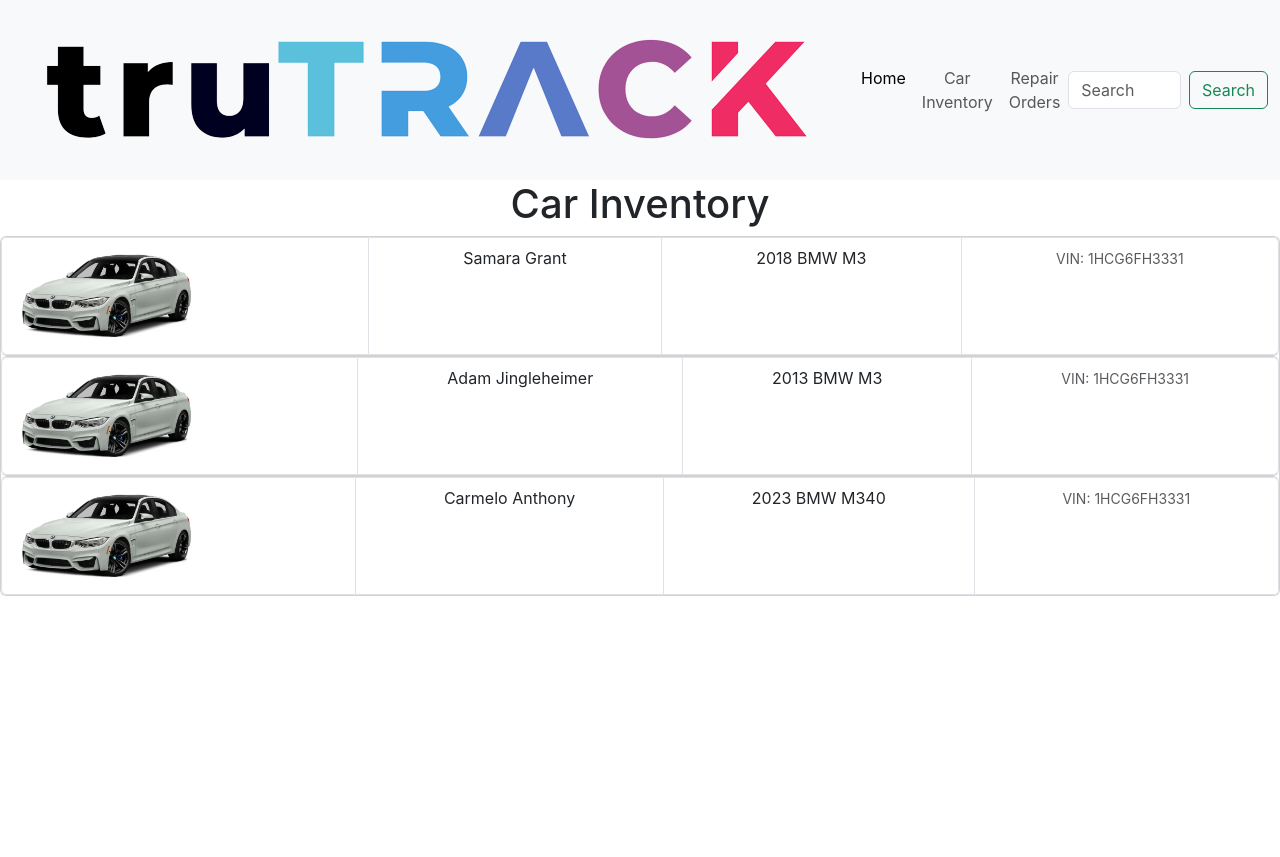
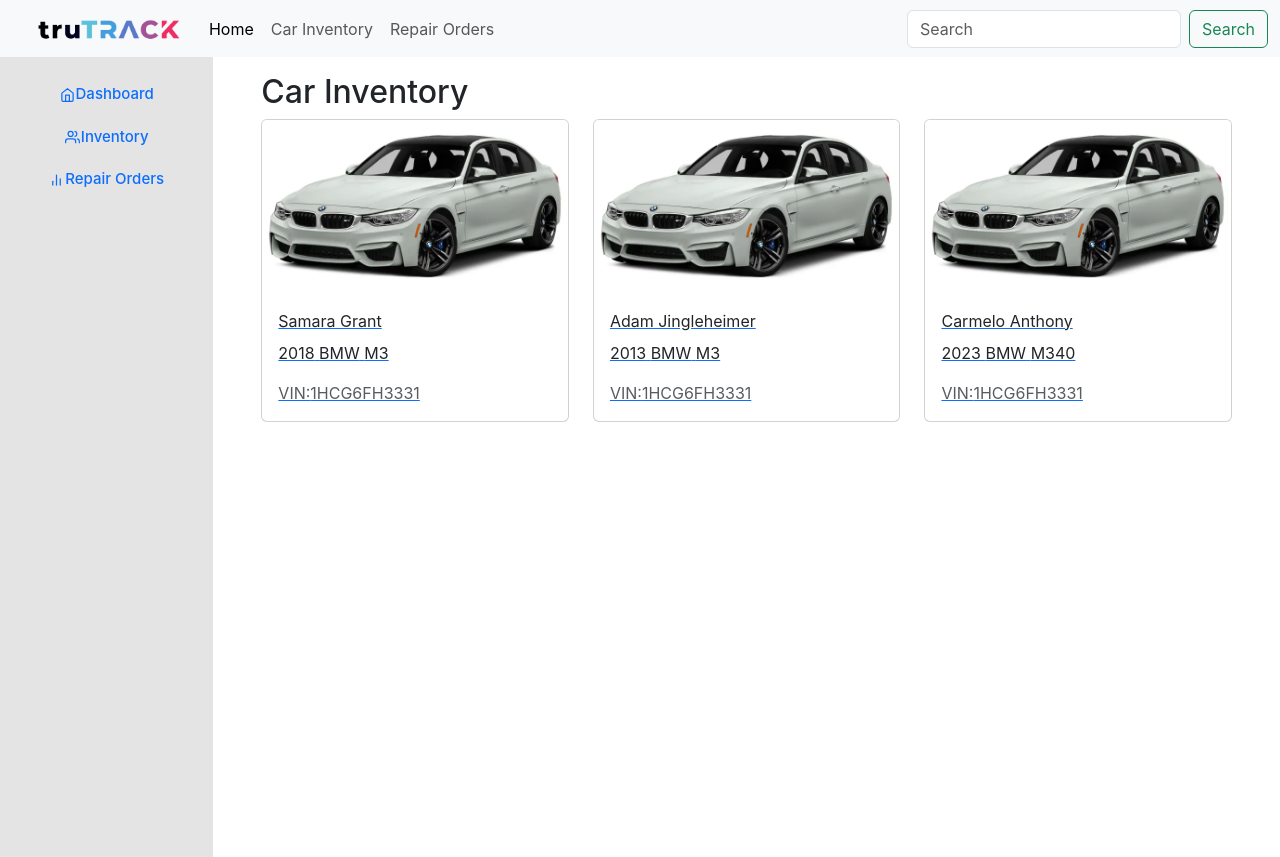
Before and after one commit to samaracodes/trutrack, a React (Create React App) app: page /cars in a window 1280 px wide. Before the commit the page ends 800 px from the top, so only its background shows below. Built offline with nearby package versions, Linux system fonts and the light colour scheme; data requests are answered from the project's data file.

Commit message:
setup sidebar for dashboard layout

```diff
--- a/src/App.css
+++ b/src/App.css
@@ -34,3 +34,30 @@
     transform: rotate(360deg);
   }
 }
+
+.brand-logo {
+  height: 28px;
+  width: 100%;
+  padding-left: 20px;
+}
+
+#sidebarMenu {
+  background-color: rgb(229, 228, 228);
+}
+
+.card {
+  text-decoration: none;
+}
+
+.sidebar {
+  font-weight: 500;
+  font-size: 15px;
+}
+
+.nav-item, svg {
+  padding-right: 1px;
+}
+
+.sbni {
+  padding: 10px;
+}
--- /dev/null
+++ b/src/components/Sidebar.js
@@ -0,0 +1,36 @@
+import React from 'react'
+import { Link, NavLink } from 'react-router-dom'
+
+const Sidebar = () => {
+    return (
+      <nav id="sidebarMenu" class="min-vh-100 col-md-3 col-lg-2 d-md-block sidebar collapse">
+        <div class="position-sticky pt-3">
+            <ul class="nav flex-column">
+                <li class="sbni nav-item">
+                    <NavLink class="nav-link" style={{ textDecoration: 'none' }} aria-current="page" href="#">
+                    <svg xmlns="http://www.w3.org/2000/svg" width="16" height="16" viewBox="0 0 24 24" fill="none" stroke="currentColor" stroke-width="2" stroke-linecap="round" stroke-linejoin="round" class="feather feather-home" aria-hidden="true"><path d="M3 9l9-7 9 7v11a2 2 0 0 1-2 2H5a2 2 0 0 1-2-2z"></path><polyline points="9 22 9 12 15 12 15 22"></polyline></svg>
+                    Dashboard
+                    </NavLink>
+                </li>
+
+                <li class="sbni nav-item">
+                    <NavLink class="nav-link" style={{ textDecoration: 'none' }}  href="#">
+                    <svg xmlns="http://www.w3.org/2000/svg" width="16" height="16" viewBox="0 0 24 24" fill="none" stroke="currentColor" stroke-width="2" stroke-linecap="round" stroke-linejoin="round" class="feather feather-users" aria-hidden="true"><path d="M17 21v-2a4 4 0 0 0-4-4H5a4 4 0 0 0-4 4v2"></path><circle cx="9" cy="7" r="4"></circle><path d="M23 21v-2a4 4 0 0 0-3-3.87"></path><path d="M16 3.13a4 4 0 0 1 0 7.75"></path></svg>
+                    Inventory
+                    </NavLink>
+                </li>
+
+                <li class="sbni nav-item">
+                    <NavLink class="nav-link" style={{ textDecoration: 'none' }}  href="#">
+                    <svg xmlns="http://www.w3.org/2000/svg" width="16" height="16" viewBox="0 0 24 24" fill="none" stroke="currentColor" stroke-width="2" stroke-linecap="round" stroke-linejoin="round" class="feather feather-bar-chart-2" aria-hidden="true"><line x1="18" y1="20" x2="18" y2="10"></line><line x1="12" y1="20" x2="12" y2="4"></line><line x1="6" y1="20" x2="6" y2="14"></line></svg>
+                    Repair Orders
+                    </NavLink>
+                </li>
+            </ul>
+        </div>
+      </nav>
+
+    )
+}
+
+export default Sidebar
--- a/src/components/cars/Cars.js
+++ b/src/components/cars/Cars.js
@@ -1,39 +1,42 @@
 import React from "react";
 import { Link } from "react-router-dom";
+import Sidebar from "../Sidebar";
 
 const Cars = ({ carInventory }) => {
 
     return (
         <div>
-            <h1>Car Inventory</h1>
+            <div class="container-fluid">
+                <div class="row">
+                    <Sidebar />
 
-            <div class="card">
-                {/* <ol class="list-group"> */}
-                    {carInventory.map((car) =>
-                    <ul class="list-group list-group-horizontal">
-                    <li class="list-group-item flex-fill">
-                            <div class="d-flex w-100 justify-content-between">
+                    <main class="col-md-9 ms-sm-auto col-lg-10 px-md-5">
+                    <div class="d-flex justify-content-between flex-wrap align-items-center pt-3 pb-2 mb-3">
+
+                        <h1 class="h2">Car Inventory</h1>
+
+                        <div class="row row-cols-1 row-cols-md-3 g-4">
+                            {carInventory.map((carItem) =>
+                                <Link to ={`/cars/${carItem.id}`}>
+                                    <div class="card h-100">
+                                        <img src="./f80m3.webp" class="card-img-top" alt="..."/>
+
+                                        <div class="card-body text-start">
+                                            <p class="card-title">{carItem.customerName}
+                                            </p>
+                                            <p class="card-text">{carItem.year} {carItem.make} {carItem.model}</p>
+                                            <p class="card-text text-muted">
+                                                VIN:{carItem.vin}</p>
+                                        </div>
+                                    </div>
+                                </Link>
+                            )}
+                        </div>
+                    </div>
 
 
-                                <img class="row g-0" src="./f80m3.webp" alt="..." height="100" />
-
-                            </div>
-
-                    </li>
-                    <li class="list-group-item flex-fill">
-
-                            <p class="mb-1">{car.customerName}</p>
-                    </li>
-                    <li class="list-group-item flex-fill">
-                            <p class="mb-1">{car.year} {car.make} {car.model}</p>
-                    </li>
-                    <li class="list-group-item flex-fill">
-                            <small class="text-body-secondary">VIN: {car.vin}</small>
-                        {/* </Link> */}
-                        </li>
-                        </ul>
-                    )}
-                {/* </ol> */}
+                    </main>
+                </div>
             </div>
         </div>
     )
```
